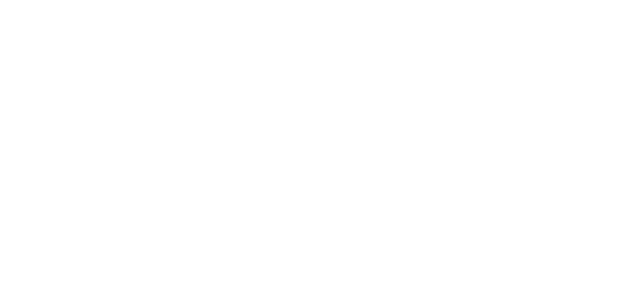
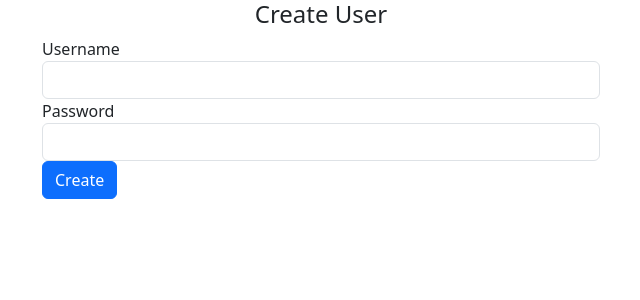
Before and after one commit to Bahareh-bkt/CRUD-on-user-login, a PHP site: page /createUser.php in a window 1280 px wide. Before the commit the part shown is empty. Shown: the top 300 px of the page, without its empty margins (40-680 px from the left). Run offline with PHP 8.4, Linux system fonts and the light colour scheme.

Commit message:
create user form

```diff
--- a/createUser.php
+++ b/createUser.php
@@ -8,6 +8,23 @@
     <title>Document</title>
 </head>
 <body>
-
+    <div class="container">
+        <div class="col-sm-6">
+            <h4 class="text-center">Create User</h4>
+            <form action="createUser.php" method="post" name="form">
+                <div class="form-group">
+                    <label for="username">Username</label>
+                    <input type="text" name="username" class="form-control">
+                </div>
+                <div class="form-group">
+                    <label for="password">Password</label>
+                    <input type="password" name="password" class="form-control">
+                </div>
+                <div class="form-group">
+                    <input type="submit" name="submit" value="Create" class="btn btn-primary">
+                </div>
+            </form>
+        </div>
+    </div>
 </body>
 </html>
```
